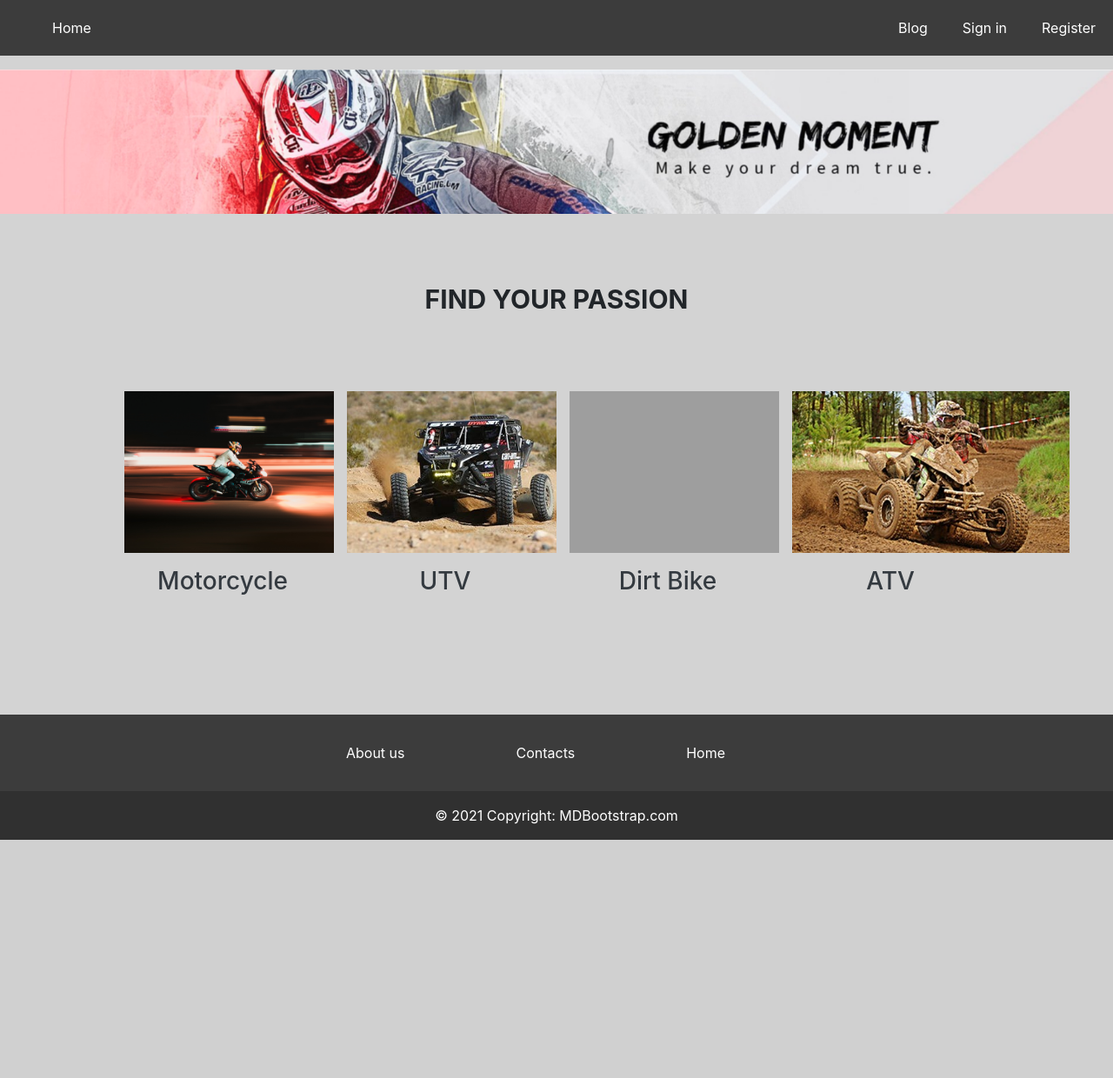
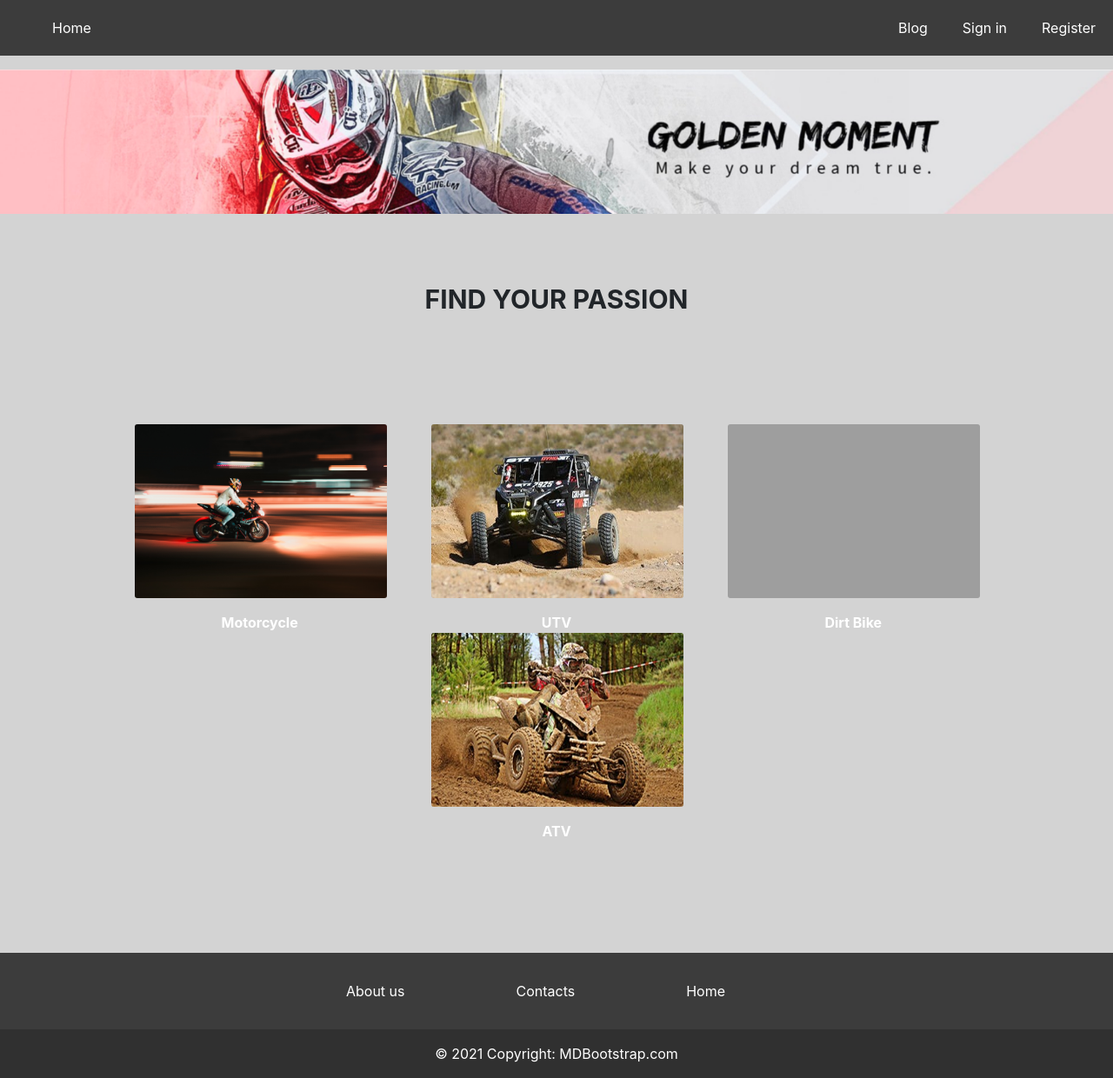
Before and after one commit to Elizabetaa/MotoTuning, a Spring Boot app: page / in a window 1280 px wide. Shown: the whole page at 87% size. Before the commit the page ends 966 px from the top, so only its background shows below. Run offline with Spring Boot 4, Linux system fonts and the light colour scheme; some of the project's set-up classes (security, data sources, template engines, error pages and the like) are left out, and stand-ins take their place; some libraries are stand-ins or nearby versions; grey boxes are pictures that could not be loaded.

Commit message:
fixing images with css

```diff
--- a/src/main/java/com/example/demo/web/UsersController.java
+++ b/src/main/java/com/example/demo/web/UsersController.java
@@ -71,4 +71,9 @@ public class UsersController {
         return modelAndView;
     }
 
+    @GetMapping("/account")
+    public String myAccount(){
+        return "myAccount";
+    }
+
 }
--- a/src/main/resources/static/style.css
+++ b/src/main/resources/static/style.css
@@ -48,15 +48,16 @@ body {
     font-weight: bold;
 }
 
-figure img {
+#linksWithImg figure img {
     width: 300px;
     height: auto;
     -webkit-transition: .3s ease-in-out;
     transition: .3s ease-in-out;
 }
 
-figure:hover img {
+#linksWithImg figure:hover img {
     width: 303px;
+    height: 203px;
 }
 
 #register {
@@ -68,14 +69,6 @@ figure:hover img {
 }
 
 
-/*#footer {*/
-/*    position: absolute;*/
-/*    bottom: 0;*/
-/*    height: 10px;*/
-/*    width: 100%;*/
-/*}*/
-
-
 #signIn {
     position: absolute;
     top: 200px;
@@ -84,15 +77,25 @@ figure:hover img {
     width: 800px;
 }
 
-#recentPosts, #categories, #passions {
+#recentPosts, #linksWithImg, #passions {
     margin: auto;
     width: 80%;
 }
 
-#recentPosts div, #passions div, #categories div {
+#recentPosts div, #passions div, #linksWithImg div {
     margin: auto;
     background-color: LightGray;
     border: none;
+}
+#recentPosts .card-img{
+    width:  290px;
+    height: 200px;
+}
+
+
+#linksWithImg .card-img{
+    width:  290px;
+    height: 200px;
 }
 
 #contacts {
--- a/src/main/resources/templates/fragments/head.html
+++ b/src/main/resources/templates/fragments/head.html
@@ -7,7 +7,6 @@
     <link rel="stylesheet" href="https://maxcdn.bootstrapcdn.com/bootstrap/4.0.0/css/bootstrap.min.css"
           integrity="sha384-Gn5384xqQ1aoWXA+058RXPxPg6fy4IWvTNh0E263XmFcJlSAwiGgFAW/dAiS6JXm" crossorigin="anonymous">
     <link rel="stylesheet" href="/style.css">
-
-    <title>Document</title>
+    <title>MotoTuning</title>
 </head>
 </html>
--- a/src/main/resources/templates/home.html
+++ b/src/main/resources/templates/home.html
@@ -10,48 +10,90 @@
 <div id="title">
     <h1>FIND YOUR PASSION</h1>
 </div>
+<!--<div class="fyp-slider full-img carouse-wrap d-flex flex-wrap " id="passions">-->
+<!--    <div class="col-sm-3 mb-xl-2 mb-3 " aria-hidden="true" tabindex="0" role="tabpanel" id="slick-slide00"-->
+<!--         aria-describedby="slick-slide-control00">-->
+<!--        <a class="position-relative no-overflow img-zoom d-block jet-hover " href="/motorcycle/" tabindex="-1">-->
+<!--            <figure><img style="width: 319px; height: 186px" src="/images/home-motor.jpg" alt="Motorcycle"></figure>-->
+<!--            <div class="overlay shade">-->
+<!--                <h3 style="text-align: center;" class="text-dark bl m-0">Motorcycle</h3>-->
+<!--            </div>-->
+<!--        </a>-->
+<!--    </div>-->
+<!--    <div class="col-sm-3 mb-xl-2 mb-3" aria-hidden="true" tabindex="-1" role="tabpanel" id="slick-slide01"-->
+<!--         aria-describedby="slick-slide-control01">-->
+<!--        <a class="position-relative no-overflow img-zoom d-block jet-hover " href="/utv/" tabindex="-1">-->
+<!--            <figure><img style="width: 319px; height: 186px" src="/images/home-utv.jpg" alt="UTV"></figure>-->
+<!--            <div class="overlay shade">-->
+<!--                <h3 style="text-align: center" class="text-dark bl m-0">UTV</h3>-->
+<!--            </div>-->
+<!--        </a>-->
+<!--    </div>-->
 
-<div class="fyp-slider full-img carouse-wrap d-flex flex-wrap " id="passions">
-    <div class="col-sm-3 mb-xl-2 mb-3 " aria-hidden="true" tabindex="0" role="tabpanel" id="slick-slide00"
-         aria-describedby="slick-slide-control00">
-        <a class="position-relative no-overflow img-zoom d-block jet-hover " href="/motorcycle/" tabindex="-1">
-            <figure><img style="width: 319px; height: 186px" src="/images/home-motor.jpg" alt="Motorcycle"></figure>
-            <div class="overlay shade">
-                <h3 style="text-align: center;" class="text-dark bl m-0">Motorcycle</h3>
+<!--    <div class="col-sm-3 mb-xl-2 mb-3" aria-hidden="true" tabindex="-1" role="tabpanel" id="slick-slide03"-->
+<!--         aria-describedby="slick-slide-control03">-->
+<!--        <a class="position-relative no-overflow img-zoom d-block jet-hover " href="/dirt-bike/" tabindex="-1">-->
+<!--            <figure><img style="width: 319px; height: 186px" src="/images/home-dirtBike.jpg" alt="Dirt Bike"></figure>-->
+<!--            <div class="overlay shade">-->
+<!--                <h3 style="text-align: center;" class="text-dark bl m-0">Dirt Bike</h3>-->
+<!--            </div>-->
+<!--        </a>-->
+<!--    </div>-->
+<!--    <div class="col-sm-3 mb-xl-2 mb-3" aria-hidden="true" tabindex="-1" role="tabpanel" id="slick-slide04"-->
+<!--         aria-describedby="slick-slide-control04">-->
+<!--        <a class="position-relative no-overflow img-zoom d-block jet-hover" href="/atv/" tabindex="-1">-->
+<!--            <figure><img style="width: 319px; height: 186px" src="/images/home-atv.jpg" alt="ATV"></figure>-->
+<!--            <div class="overlay shade">-->
+<!--                <h3 style="text-align: center; " class="text-dark bl m-0">ATV</h3>-->
+<!--            </div>-->
+<!--        </a>-->
+<!--    </div>-->
+
+<!--</div>-->
+
+<div style="margin-top: 3%" class="row" id="linksWithImg">
+
+    <a href="/blog/categories/id">
+        <div class="card  text-white " style="width: 18rem;">
+            <figure><img class="card-img" src="/images/home-motor.jpg" alt="Card image"></figure>
+            <div>
+                <a href="/blog/categories/id" style="text-align: center; color: white"
+                   class="card-title font-weight-bold ">
+                    Motorcycle</a>
             </div>
-        </a>
-    </div>
-    <div class="col-sm-3 mb-xl-2 mb-3" aria-hidden="true" tabindex="-1" role="tabpanel" id="slick-slide01"
-         aria-describedby="slick-slide-control01">
-        <a class="position-relative no-overflow img-zoom d-block jet-hover " href="/utv/" tabindex="-1">
-            <figure><img style="width: 319px; height: 186px" src="/images/home-utv.jpg" alt="UTV"></figure>
-            <div class="overlay shade">
-                <h3 style="text-align: center" class="text-dark bl m-0">UTV</h3>
+        </div>
+    </a>
+    <a href="/blog/categories/id">
+        <div class="card  text-white " style="width: 18rem;">
+            <figure><img class="card-img" src="/images/home-utv.jpg" alt="Card image"></figure>
+            <div>
+                <a href="/blog/categories/id" style="text-align: center; color: white"
+                   class="card-title font-weight-bold ">
+                    UTV</a>
             </div>
-        </a>
-    </div>
-
-    <div class="col-sm-3 mb-xl-2 mb-3" aria-hidden="true" tabindex="-1" role="tabpanel" id="slick-slide03"
-         aria-describedby="slick-slide-control03">
-        <a class="position-relative no-overflow img-zoom d-block jet-hover " href="/dirt-bike/" tabindex="-1">
-            <figure><img style="width: 319px; height: 186px" src="/images/home-dirtBike.jpg" alt="Dirt Bike"></figure>
-            <div class="overlay shade">
-                <h3 style="text-align: center;" class="text-dark bl m-0">Dirt Bike</h3>
+        </div>
+    </a>
+    <a href="/blog/categories/id">
+        <div class="card  text-white " style="width: 18rem;">
+            <figure><img class="card-img" src="/images/home-dirtBike.jpg" alt="Card image"></figure>
+            <div>
+                <a href="/blog/categories/id" style="text-align: center; color: white"
+                   class="card-title font-weight-bold ">
+                    Dirt Bike</a>
             </div>
-        </a>
-    </div>
-    <div class="col-sm-3 mb-xl-2 mb-3" aria-hidden="true" tabindex="-1" role="tabpanel" id="slick-slide04"
-         aria-describedby="slick-slide-control04">
-        <a class="position-relative no-overflow img-zoom d-block jet-hover" href="/atv/" tabindex="-1">
-            <figure><img style="width: 319px; height: 186px" src="/images/home-atv.jpg" alt="ATV"></figure>
-            <div class="overlay shade">
-                <h3 style="text-align: center; " class="text-dark bl m-0">ATV</h3>
+        </div>
+    </a>
+    <a href="/blog/categories/id">
+        <div class="card  text-white " style="width: 18rem;">
+            <figure><img class="card-img" src="/images/home-atv.jpg" alt="Card image"></figure>
+            <div>
+                <a href="/blog/categories/id" style="text-align: center; color: white"
+                   class="card-title font-weight-bold ">
+                    ATV</a>
             </div>
-        </a>
-    </div>
-
+        </div>
+    </a>
 </div>
-
 <section class="" th:replace="fragments/footer::footer"></section>
 </body>
 
```
Also changed, not shown: src/main/resources/templates/blog.html (+6 -6 lines), src/main/resources/templates/myAccount.html (added, +23 -0 lines).
